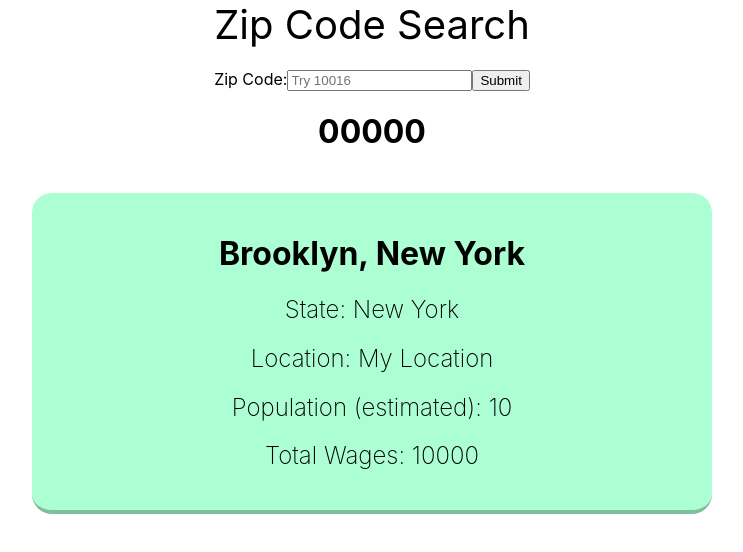
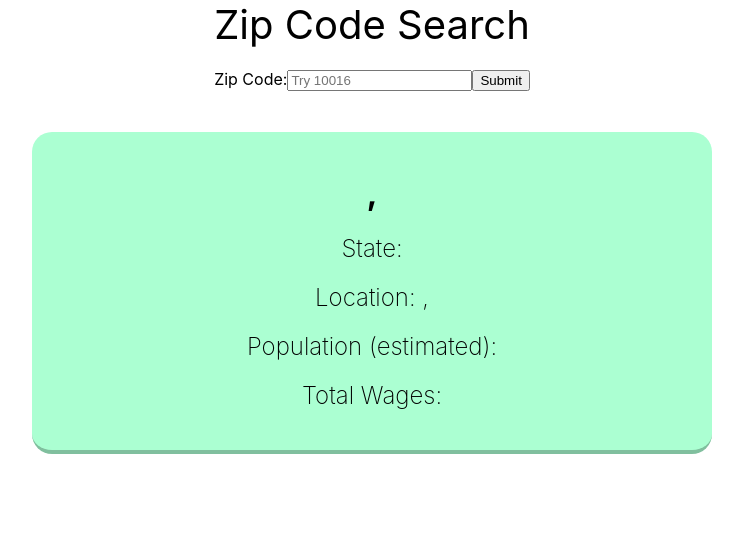
Before and after one commit to joshcwinton/Zip-Search-App, a React (Create React App) app in the folder zip-search-app/: page / in a window 1280 px wide. Shown: the top 552 px of the page, without its empty margins (268-1011 px from the left). Built offline with nearby package versions, Linux system fonts and the light colour scheme.

Commit message:
requires double clicking submit, working otherwise

```diff
--- a/zip-search-app/src/App.js
+++ b/zip-search-app/src/App.js
@@ -10,7 +10,6 @@ function App() {
         Zip Code Search
       </header>
       <SearchForm />
-      <Results />
     </div>
   );
 }
--- a/zip-search-app/src/components/Results.js
+++ b/zip-search-app/src/components/Results.js
@@ -1,7 +1,8 @@
 import React, { Component } from 'react';
 import PropTypes from 'prop-types'
 import ResultsCard from './ResultsCard.js'
-import './Results.css';
+import './SearchForm.js'
+import SearchForm from './Results.css';
 
 class Results extends Component {
   constructor(props){
@@ -14,7 +15,7 @@ class Results extends Component {
   render(){
     return (
       <div className="results-container">
-        <ResultsCard city="Brooklyn" state="New York" location="My Location" population={10} wages={10000}/>
+        <ResultsCard city={this.props.city} state="New York" location="My Location" population={10} wages={10000}/>
       </div>
     )
   }
--- a/zip-search-app/src/components/SearchForm.js
+++ b/zip-search-app/src/components/SearchForm.js
@@ -19,8 +19,13 @@ class SearchForm extends Component {
   constructor(props) {
     super(props);
     this.state = {
-      zipCode: "00000",
-      cityName: "Test"
+      zipCode: this.props.zipCode,
+      city: this.props.city,
+      state: this.props.state,
+      lat: this.props.lat,
+      lon: this.props.lon,
+      population: this.props.population,
+      wages: this.props.wages
     };
     this.handleSubmit = this.handleSubmit.bind(this)
     this.zipSearch = this.zipSearch.bind(this);
@@ -38,10 +43,16 @@ class SearchForm extends Component {
     console.log("zip", zipCode)
     let temp = zipCode
     getCity(temp).then(response => {
-         if(response.data[0].City){
+      console.log(response)
+      if (response.data[0].City) {
         console.log(response.data[0].City);
         this.setState({
-               cityName: response.data[0].City
+          city: response.data[0].City,
+          state: response.data[0].State,
+          lat: response.data[0].Lat,
+          lon: response.data[0].Long,
+          population: response.data[0].EstimatedPopulation,
+          wages: response.data[0].TotalWages
         })
       }
     })
@@ -49,8 +60,9 @@ class SearchForm extends Component {
 
 
   render() {
-        return(
-      <div id = 'search-form' >
+    return (
+      <div id="main">
+        <div id='search-form' >
           <label>
             Zip Code:
             <input type="text" ref="zip" placeholder="Try 10016" />
@@ -58,6 +70,14 @@ class SearchForm extends Component {
           <button onClick={this.handleSubmit} value="Submit">Submit</button>
           <h1>{this.state.zipCode}</h1>
         </div>
+        <div className="ResultsCard">
+          <h1> {this.state.city}, {this.state.state} </h1>
+          <h2> State: {this.state.state} </h2>
+          <h2> Location: {this.state.lat}, {this.state.lon} </h2>
+          <h2> Population (estimated): {this.state.population} </h2>
+          <h2> Total Wages: {this.state.wages}</h2>
+        </div>
+      </div>
     );
   }
 }
```
Lines whose indentation alone changed are shown as unchanged.
